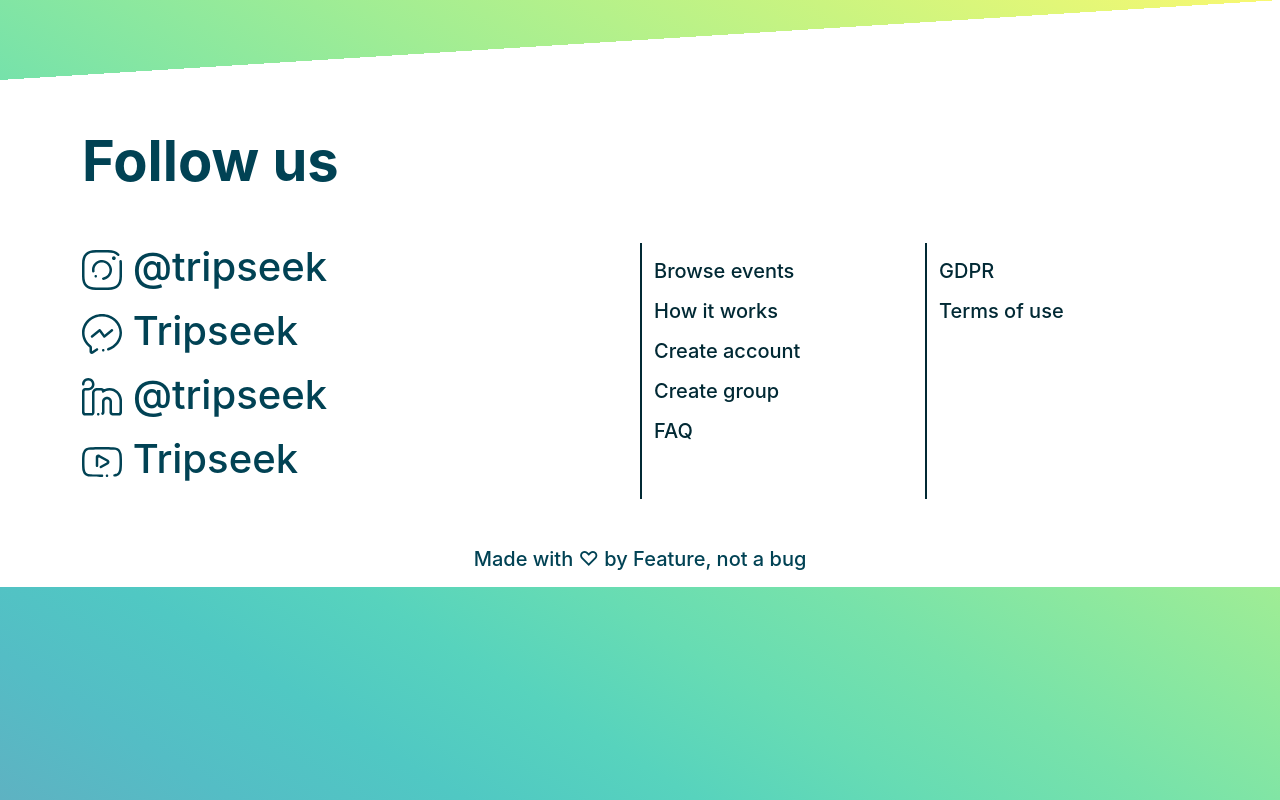
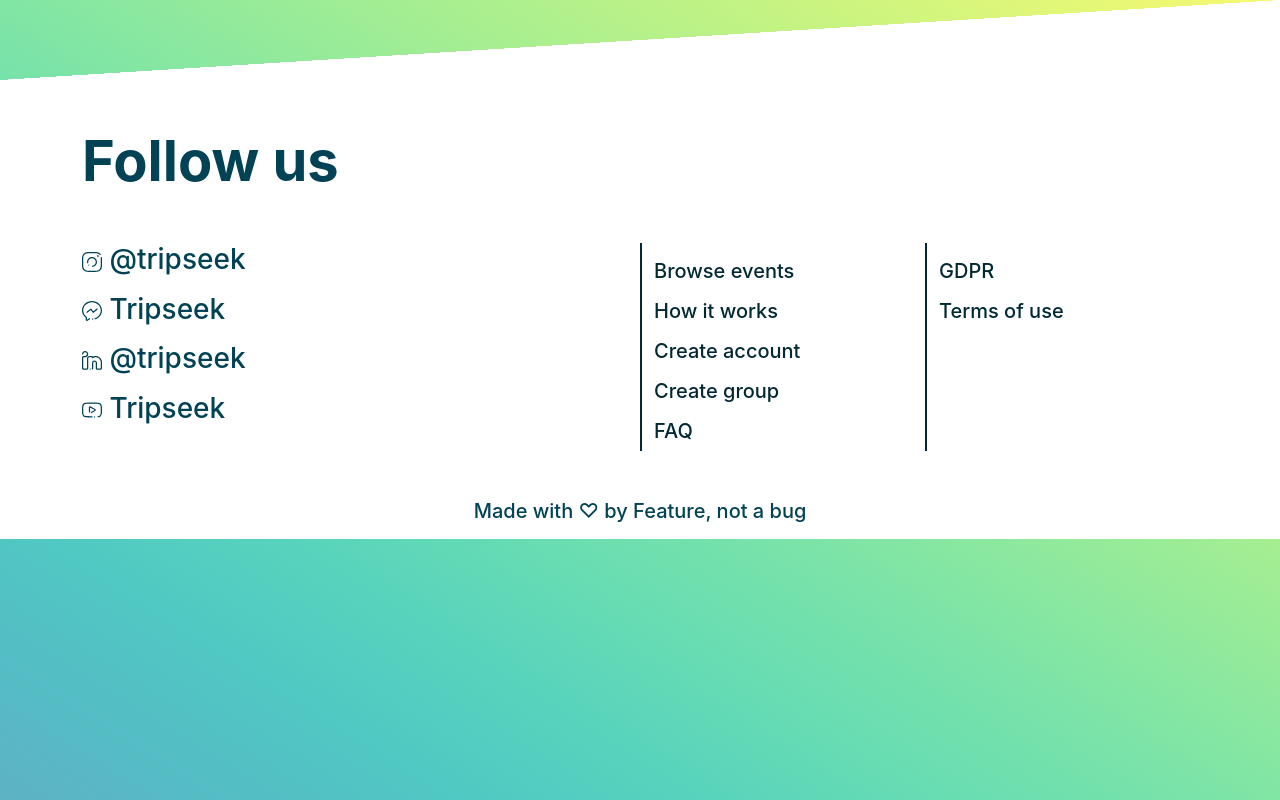
Before and after one commit to tadeas-drab/eventoget-next, a Next.js app: page /shared/contact in a window 1280 px wide. Built offline with nearby package versions, Linux system fonts and the light colour scheme.

Commit message:
fixed errors

```diff
--- a/pages/shared/contact.tsx
+++ b/pages/shared/contact.tsx
@@ -12,10 +12,10 @@ const Contact: NextPage = () => {
                     <h1 className='fw-bold fs-4 mb-5'>Follow us</h1>
                     <div className='row'>
                         <div className='col-6'>
-                            <h1 className='mb-3'><img src="/images/instagram.svg" className='icon' alt="icon"/>&nbsp;@tripseek</h1>
-                            <h1 className='mb-3'><img src="/images/messenger.svg" className='icon' alt="icon"/>&nbsp;Tripseek</h1>
-                            <h1 className='mb-3'><img src="/images/linkedin.svg" className='icon' alt="icon"/>&nbsp;@tripseek</h1>
-                            <h1 className='mb-3'><img src="/images/youtube.svg" className='icon' alt="icon"/>&nbsp;Tripseek</h1>
+                            <h3 className='mb-3'><img src="/images/instagram.svg" alt="icon" width={20} height={20}/>&nbsp;@tripseek</h3>
+                            <h3 className='mb-3'><img src="/images/messenger.svg" alt="icon" width={20} height={20}/>&nbsp;Tripseek</h3>
+                            <h3 className='mb-3'><img src="/images/linkedin.svg" alt="icon" width={20} height={20}/>&nbsp;@tripseek</h3>
+                            <h3 className='mb-3'><img src="/images/youtube.svg" alt="icon" width={20} height={20}/>&nbsp;Tripseek</h3>
                         </div>
                         <div className='col-3 vertical-border-line-thin'>
                             <h5 className='mt-3'><span className='animated-underline'>Browse events</span></h5>
```
Also changed, not shown: pages/shared/navigation.tsx (+33 -8 lines).
